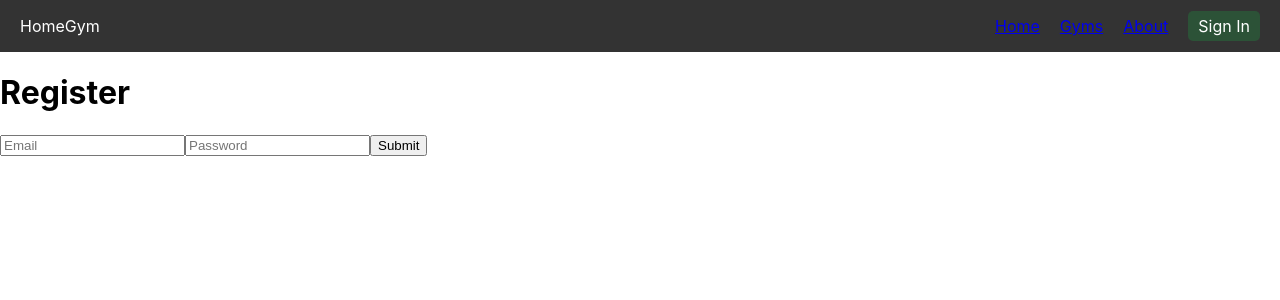
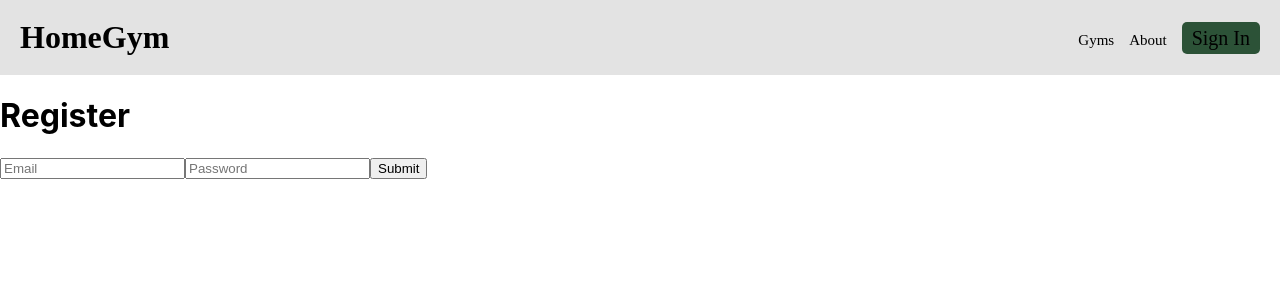
Before and after one commit to Picos-Gallos/home-gym, a React (Create React App) app: page / in a window 1280 px wide. Shown: the top 300 px of the page. Built offline with nearby package versions, Linux system fonts and the light colour scheme; no server answers.

Commit message:
added navigation bar

```diff
--- a/src/components/Navbar.css
+++ b/src/components/Navbar.css
@@ -3,8 +3,17 @@
     justify-content: space-between;
     align-items: center;
     padding: 0 20px;
-    background-color: #333;
-    color: white;
+    background-color: #e3e3e3;
+    color: black;
+    font-family: 'DM Serif Display', serif;
+    font-size: 24px;
+    word-spacing: 2%;
+}
+
+.logo {
+    font-size: 32px;
+    font-weight: bold;
+    font-family: 'DM Serif Display', serif;
 }
 
 .nav-links {
@@ -13,7 +22,8 @@
 
 .nav-links li {
     display: inline;
-    margin-left: 20px;
+    margin-left: 15px;
+    font-size: 15px;
 }
 
 .button {
@@ -22,4 +32,14 @@
     color: white;
     border-radius: 5px;
     text-decoration: none;
+    font-size: 20px;
 }
+
+.nav-links li a {
+    color: black; /* Static color for all link states */
+    text-decoration: none;
+}
+
+.nav-links li a:visited {
+    color: black; /* Ensures visited links don't change color */
+}
--- a/src/components/Navbar.js
+++ b/src/components/Navbar.js
@@ -1,13 +1,16 @@
 import React from 'react';
 import './Navbar.css';
+// import GymIcon from '../img/icon.png';
 
 function Navbar() {
     return (
         <nav className="navbar">
-            <div className="logo">HomeGym</div>
+            <div className="logo">
+                HomeGym
+                {/* <img src={GymIcon} alt="Gym Icon" style={{ width: '24px', height: '24px', marginLeft: '10px' }} /> */}
+            </div>
             <ul className="nav-links">
-                <li><a href="/">Home</a></li>
-                <li><a href="/gyms">Gyms</a></li>
+                <li><a href="/table">Gyms</a></li>
                 <li><a href="/about">About</a></li>
                 <li><a href="/login" className="button">Sign In</a></li>
             </ul>
```
Also changed, not shown: src/img/icon.png (added).
